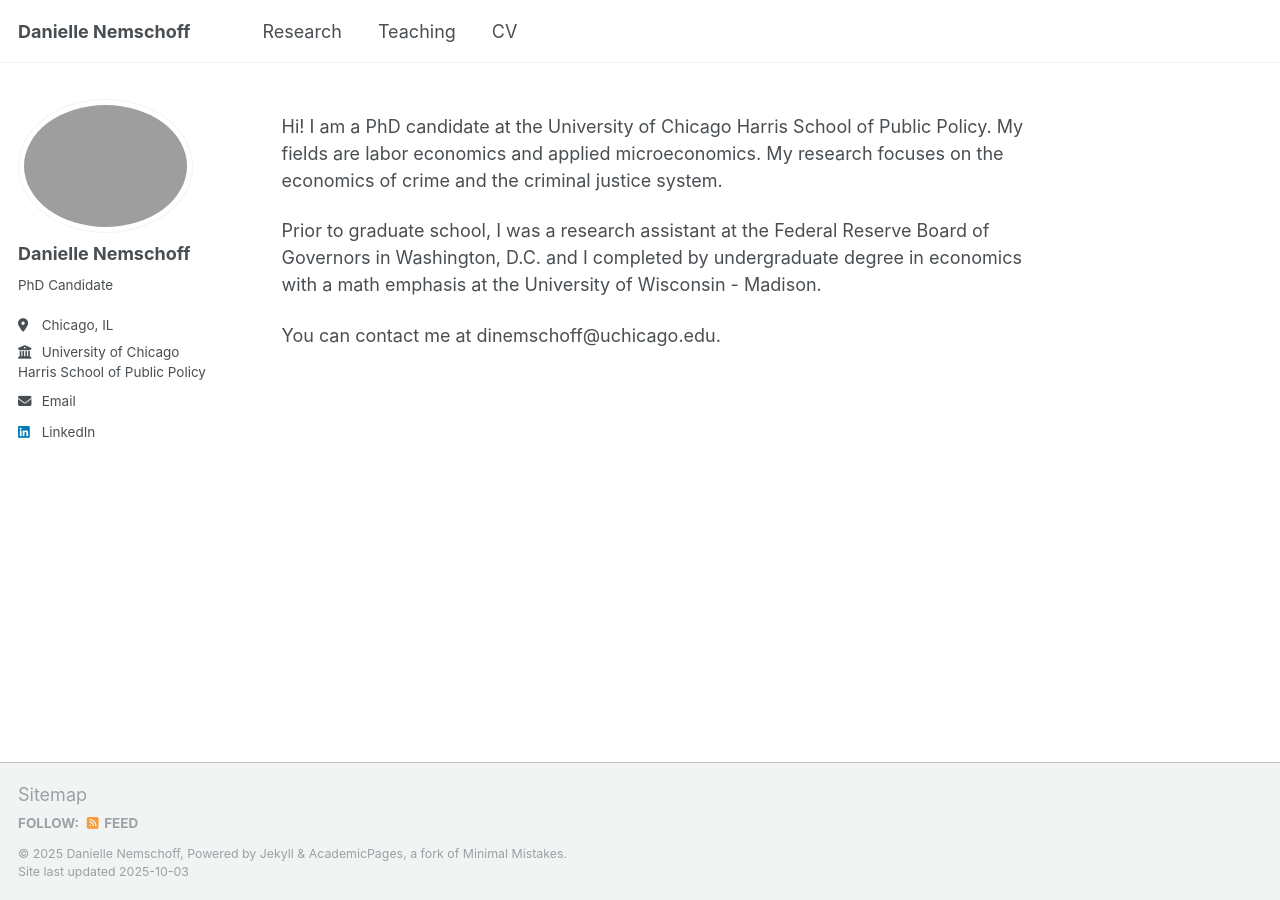
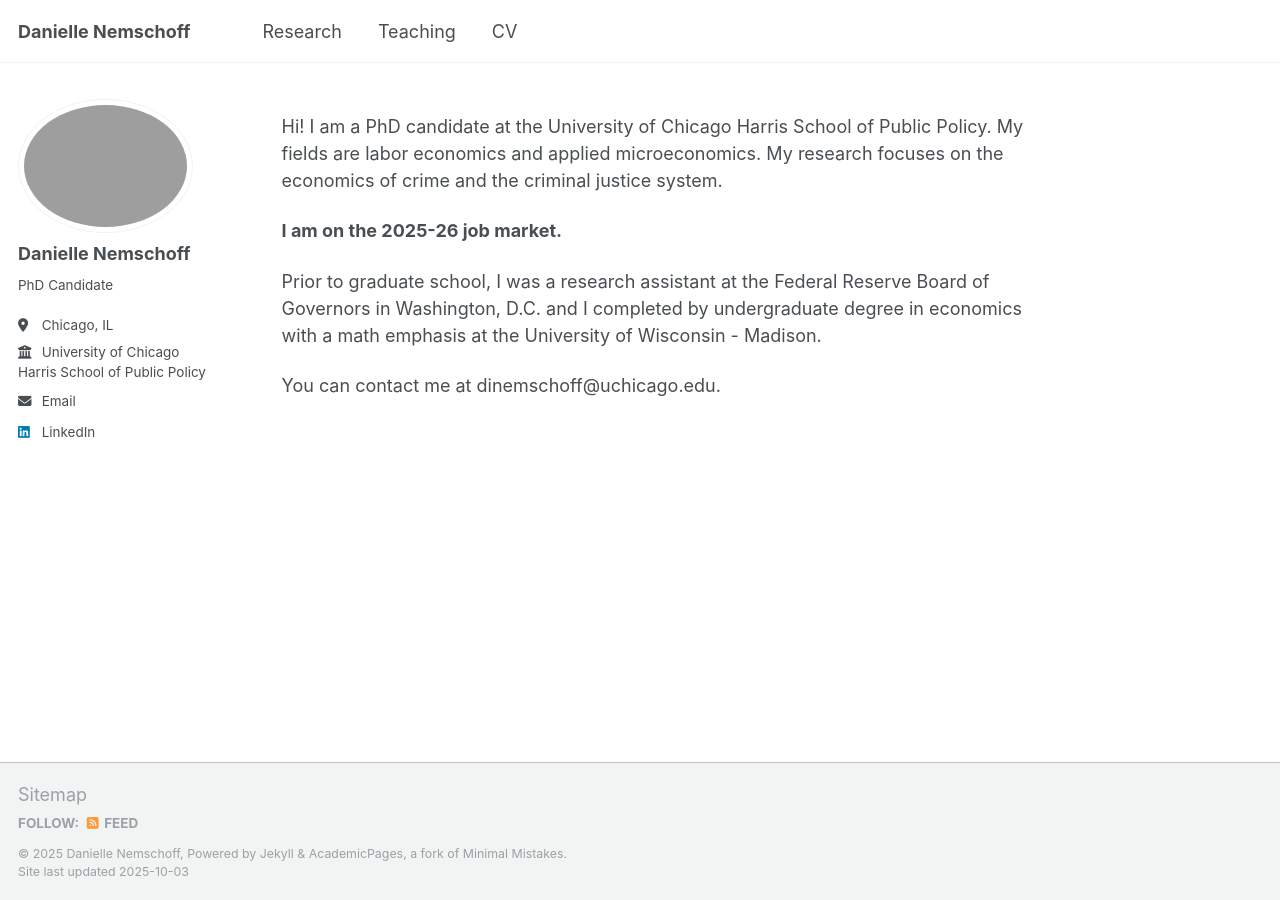
Before and after one commit to daniellenemschoff/daniellenemschoff.github.io, a Jekyll site: the page built from _pages/about.md, in a window 1280 px wide. Built offline with Jekyll 4.4.1, drawn with Linux system fonts in a browser that asks for light colours.

Commit message:
Update about.md

```diff
--- a/_pages/about.md
+++ b/_pages/about.md
@@ -8,6 +8,8 @@ redirect_from:
 ---
 Hi! I am a PhD candidate at the University of Chicago Harris School of Public Policy. My fields are labor economics and applied microeconomics. My research focuses on the economics of crime and the criminal justice system.
 
+<strong>I am on the 2025-26 job market.</strong>
+
 Prior to graduate school, I was a research assistant at the Federal Reserve Board of Governors in Washington, D.C. and I completed by undergraduate degree in economics with a math emphasis at the University of Wisconsin - Madison.
 
 You can contact me at dinemschoff@uchicago.edu.
```
